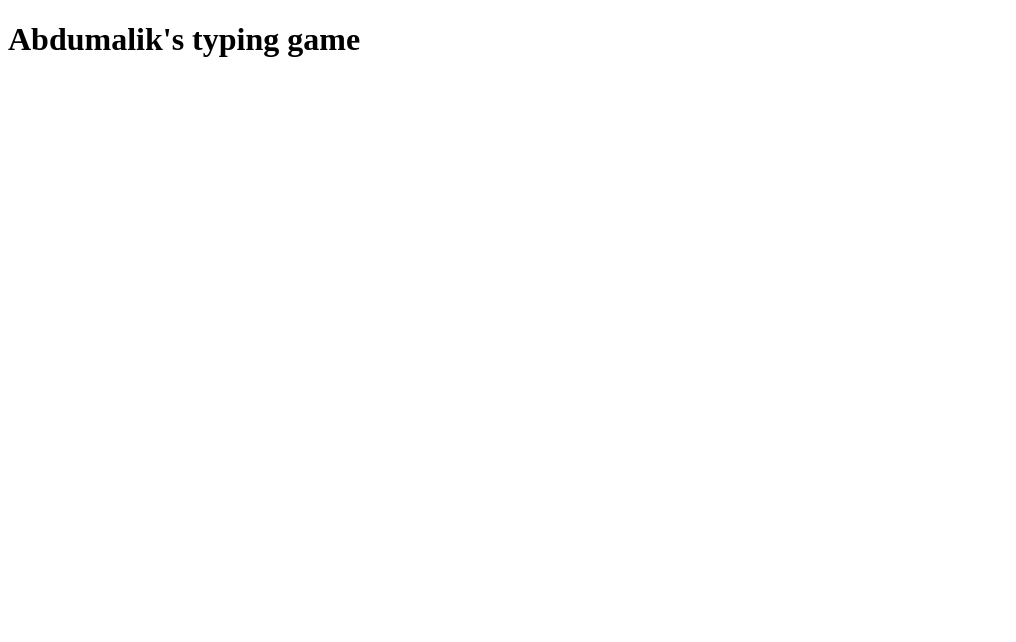
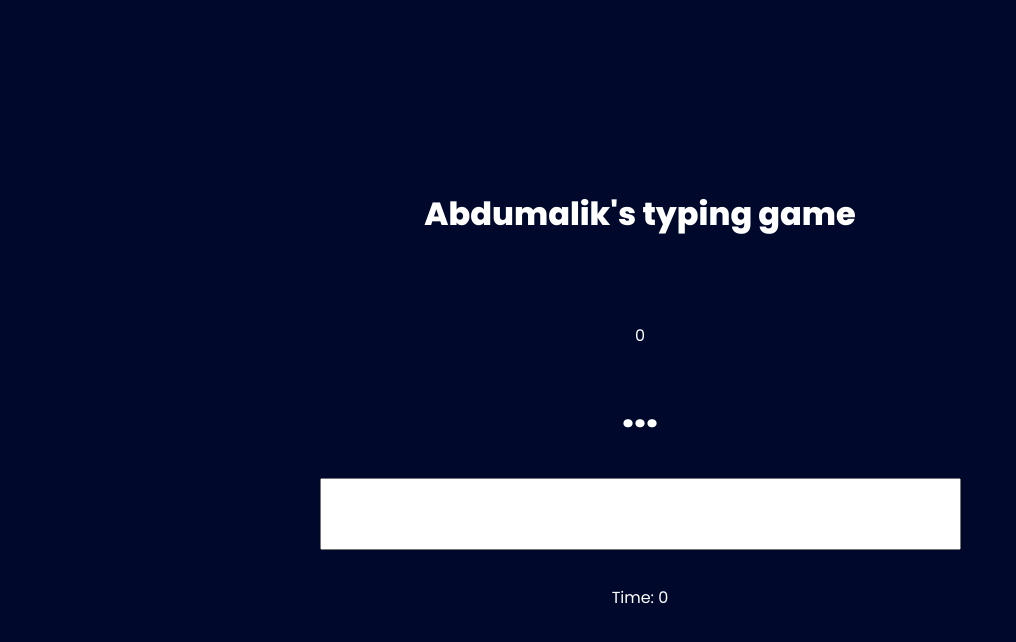
Before and after one commit to AbdumalikMashrab996/Typing-game, a plain HTML site: page index.html in a window 1280 px wide. Shown: the whole page, without its empty margins (0-1016 px from the left). Drawn offline with Linux system fonts and the light colour scheme; no server answers.

Commit message:
Add commit

```diff
--- a/index.html
+++ b/index.html
@@ -8,9 +8,21 @@
     <link rel="stylesheet" href="style.css">
 </head>
 <body>
-    <h1>Abdumalik's typing game</h1>
+    <div class="container">
+        <h1 class="title">Abdumalik's typing game</h1>
+        <p class="score">
+            <span class="score-counter">0</span>
+        </p>
 
+        <h3 class="random-word">...</h3>
 
+        <input class="text-input" type="text">
+
+    <p class="time-text">
+        Time:
+        <span class="time">0</span>
+    </p>
+    </div>
     <script src="script.js"></script>
 </body>
 </html>
--- a/script.js
+++ b/script.js
@@ -0,0 +1,30 @@
+const scoreCounter = document.querySelector('.score-counter')
+const randomWordEl= document.querySelector('.random-word')
+const textInput = document.querySelector('.text-input')
+const time = document.querySelector('.time')
+
+const api = 'https://random-words-api.vercel.app/word'
+
+let randomWord
+
+function get() {
+    fetch(api)
+    .then((data)=> {
+        return data.json()
+    })
+    .then(getWord)
+}
+
+get()
+
+function getWord(e) {
+    randomWord = e[0].word.toLowerCase()
+    randomWordEl.textContent = randomWord
+}
+
+textInput.addEventListener('input', ()=> {
+    if(randomWord == textInput.value) {
+        get()
+        textInput.value = ''
+    }
+})
--- a/style.css
+++ b/style.css
@@ -0,0 +1,45 @@
+@import url(https://fonts.googleapis.com/css2?family=Poppins:wght@100;200;300;400;500;600;800;900&display=swap);
+
+* {
+    box-sizing: border-box;
+    font-family: 'Poppins', sans-serif;
+    margin: 0;
+    padding: 0;
+}
+
+html {
+    height: 100%;
+}
+
+body {
+    background-color: #00092c;
+    color: #fff;
+    display: flex;
+    justify-content: center;
+    align-items: center;
+    height: 100vh;
+}
+
+.container {
+    display: flex;
+    flex-direction: column;
+    gap: 35px;
+    text-align: center;
+}
+
+.title {
+    margin-bottom: 50px;
+}
+
+.random-word {
+    font-size: 40px;
+}
+
+.text-input {
+    font-size: 2rem;
+    padding: 10px;
+}
+
+.text-input:focus {
+    outline: none;
+}
```
